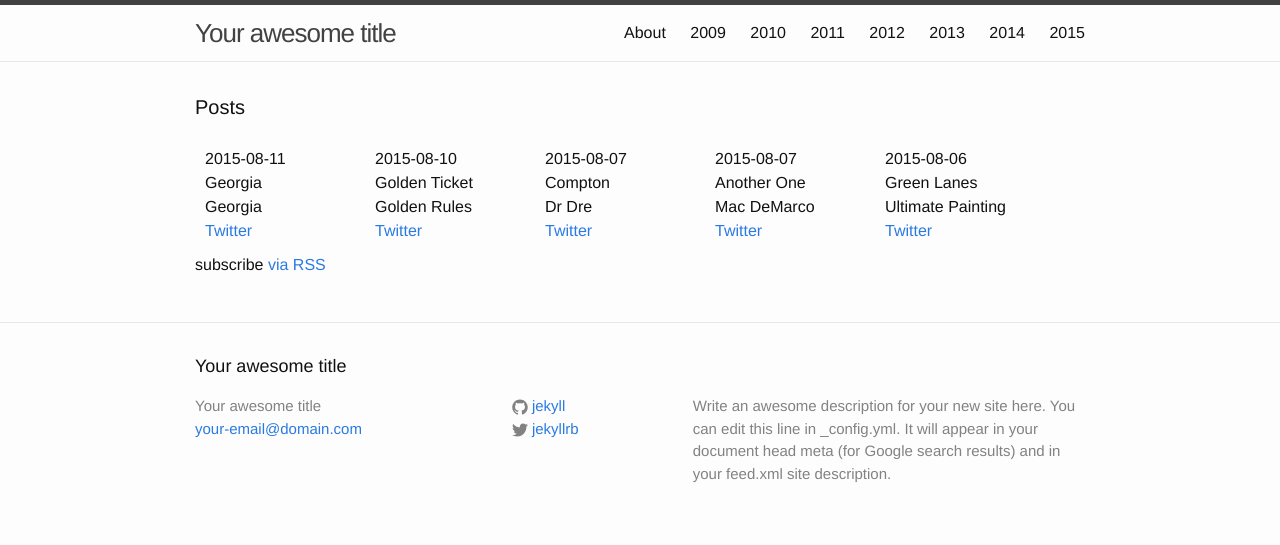
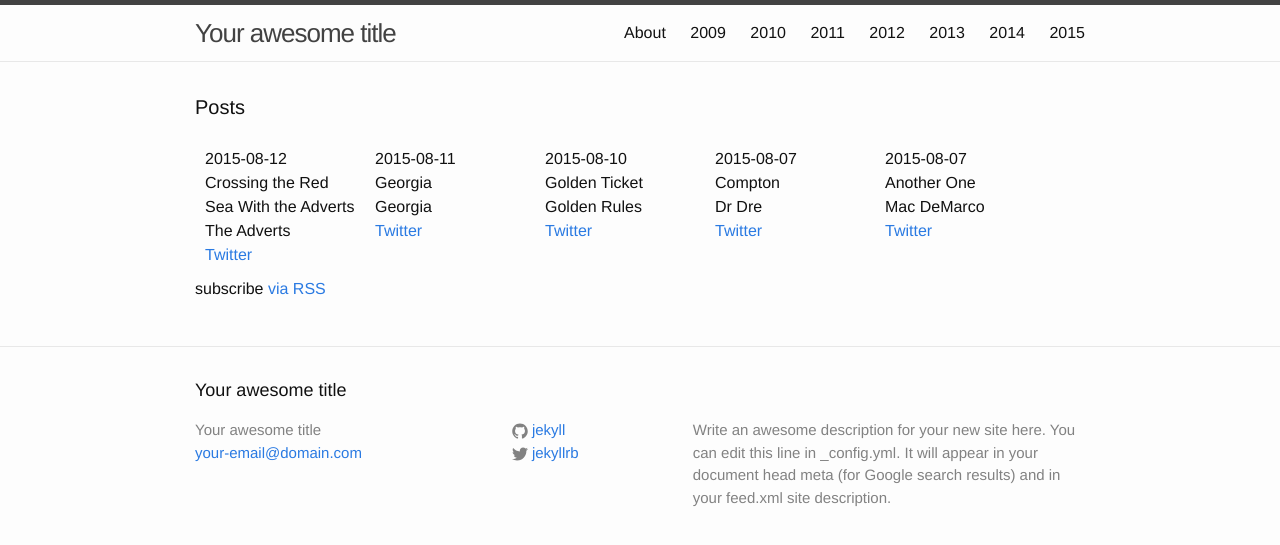
Before and after one commit to karaken12/bbc6musicaotd, a Jekyll site: the page built from site/index.html, in a window 1280 px wide. Shown: the top 545 px of the page. Built offline with Jekyll 4.4.1, drawn with Linux system fonts in a browser that asks for light colours.

Commit message:
Album for 2015-08-12.

```diff
--- a/site/_data/year/2015.yml
+++ b/site/_data/year/2015.yml
@@ -762,3 +762,8 @@
   title: Georgia
   twitter: https://twitter.com/BBC6Music/status/631065454539358208
   spotify-id: 4Rzk4sxTP7WNGYlVzxouAI
+- date: 2015-08-12
+  artist: The Adverts
+  title: Crossing the Red Sea With the Adverts
+  twitter: https://twitter.com/BBC6Music/status/631427685953179648
+  spotify-id: 7Lwhf0KIxKSRnwyrQqhp7H
```
